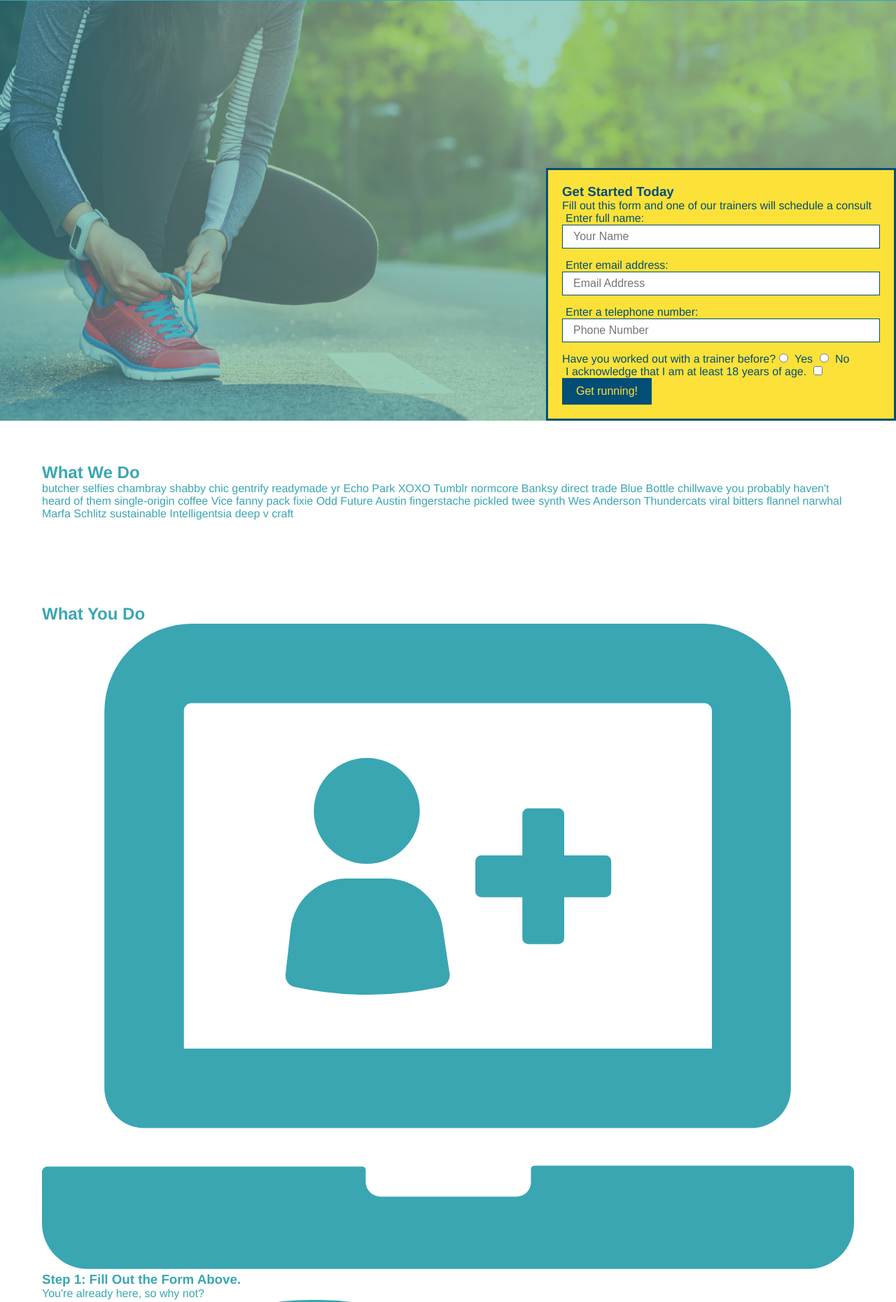
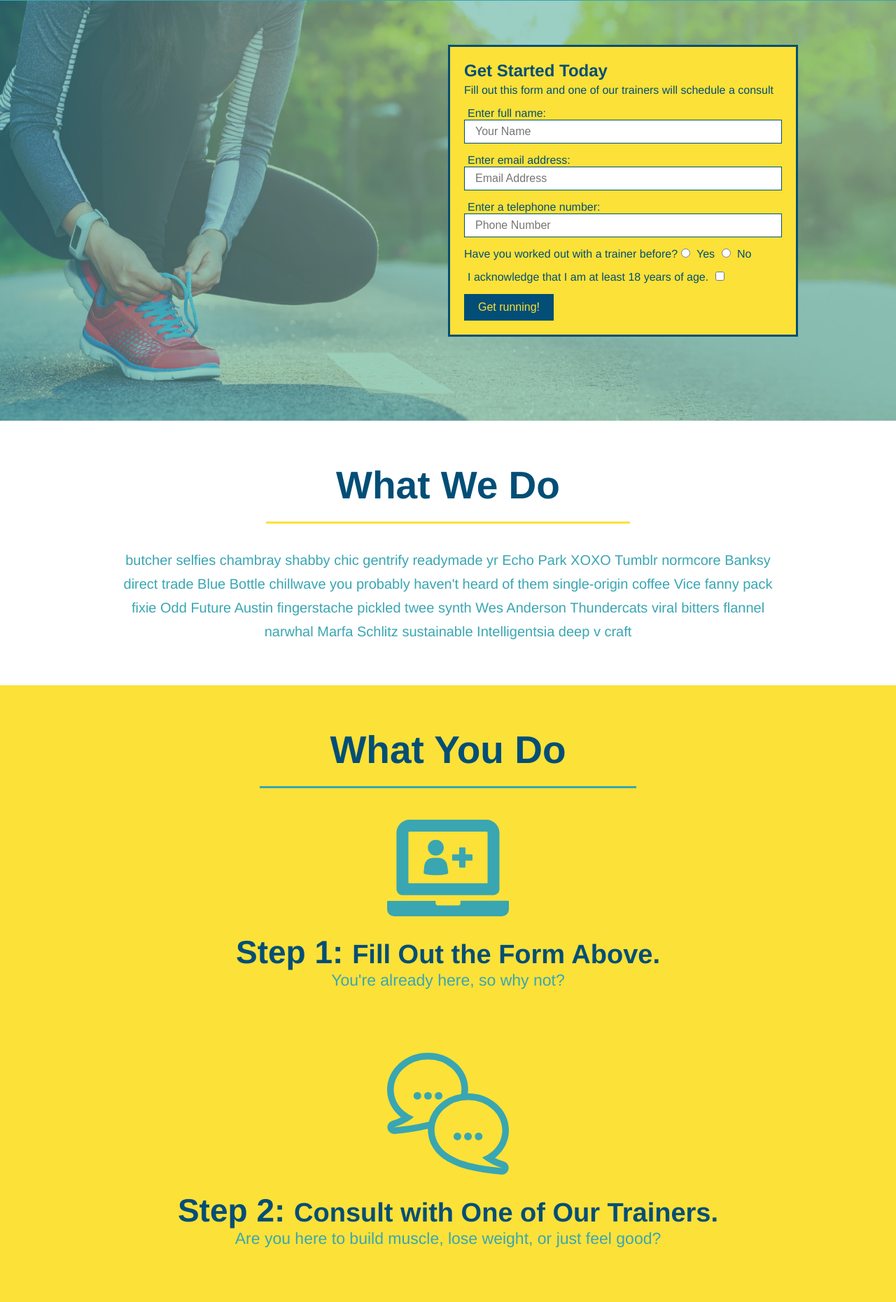
Before and after one commit to Untoldepoch/run-buddy, a plain HTML site: page index.html in a window 1280 px wide. Shown: the part 81-1941 px from the top of the page at 70% size. Drawn offline with Linux system fonts and the light colour scheme.

Commit message:
trainers1

```diff
--- a/assets/css/style.css
+++ b/assets/css/style.css
@@ -85,22 +85,22 @@ section {
   }
 
   .hero-form {
-      border: 3px solid #024e76;
+      border: solid 3px #024e76;
       background-color: #fce138;
       padding: 20px;
       width: 500px;
       color: #024e76;
       position: absolute;
-      bottom: 0px;
-      right: 0px;
+      bottom: 120px;
+      right: 140px;
   }
 
-  hero-form h3 {
+  .hero-form h3 {
       font-size: 24px;
       margin: 0;
   }
 
-  hero-form p {
+  .hero-form p {
       margin: 5px 0 15px 0;
   }
   .form-input {
@@ -125,3 +125,72 @@ section {
       font-size: 16px;
   }
 /* Hero Styles End */
+
+.intro {
+    text-align: center;
+}
+
+.intro p {
+    line-height: 1.7;
+    color: #39a6b2;
+    width: 80%;
+    font-size: 20px;
+    margin: 0 auto;
+}
+
+.steps {
+    text-align: center;
+    background: #fce138
+}
+
+.steps div {
+    margin-bottom: 80px;
+}
+
+.steps img {
+    width: 15%;
+    margin: 10px 0;
+}
+
+.steps h3 {
+    color: #024e76;
+    font-size: 46px;
+    margin-top: 10px;
+}
+
+.steps p {
+    color: #39a6b2;
+    font-size: 23px;
+}
+
+.steps span {
+    font-size: 38px;
+}
+
+.section-title {
+    font-size: 55px;
+    color: #024e76;
+    margin-bottom: 35px;
+    padding: 0 100px 20px 100px;
+    display: inline-block;
+    border-bottom: 3px solid;
+}
+
+.primary-border {
+    border-color: #fce138;
+}
+
+.secondary-border {
+    border-color: #39a6b2;
+}
+
+.trainers {
+    text-align: center;
+}
+
+.trainer {
+    width: 900px;
+    margin: 0 auto 30px auto;
+    background: #204e76;
+    color: #fce138;
+}
--- a/index.html
+++ b/index.html
@@ -67,45 +67,58 @@
     <!-- end hero -->
 
     <!-- "what we do" section -->
-    <section id="what-we-do">
-        <h2>What We Do</h2>
+    <section id="what-we-do" class="intro">
+        <h2 class="section-title primary-border">What We Do</h2>
         <p>
             butcher selfies chambray shabby chic gentrify readymade yr Echo Park XOXO Tumblr normcore Banksy direct trade Blue Bottle chillwave you probably haven't heard of them single-origin coffee Vice fanny pack fixie Odd Future Austin fingerstache pickled twee synth Wes Anderson Thundercats viral bitters flannel narwhal Marfa Schlitz sustainable Intelligentsia deep v craft
         </p>
     </section>
 
     <!-- "what you do" -->
-    <section id="what-you-do">
-        <h2>What You Do</h2>
+    <section id="what-you-do" class="steps">
+        <h2 class="section-title secondary-border">What You Do</h2>
 
         <div>
             <!-- insert this img element -->
             <img src="./assets/images/step-1.svg" alt="" />
-            <h3>Step 1: Fill Out the Form Above.</h3>
+            <h3>Step 1: <span>Fill Out the Form Above.</span></h3>
             <p>You're already here, so why not?</p>
         </div>
         <div>
             <img src="./assets/images/step-2.svg" alt="" />
-            <h3>Step 2: Consult with One of Our Trainers.</h3>
+            <h3>Step 2: <span>Consult with One of Our Trainers.</span></h3>
             <p>Are you here to build muscle, lose weight, or just feel good?</p>
         </div>
 
         <div>
             <img src="./assets/images/step-3.svg" alt="" />
-            <h3>Step 3: Get Running</h3>
+            <h3>Step 3: <span>Get Running</span></h3>
             <p>Hit the ground running (literally) once your trainer lays out your pla.</p>
         </div>
 
         <div>
             <img src="./assets/images/step-4.svg" alt="" />
-            <h3>Step 4: See Results.</h3>
+            <h3>Step 4: <span>Results.</span></h3>
             <p>Bi-weekly checkins with your trainer wil kep you focused.</p>
         </div>
     </section>
 
     <!--"meet the trainers" section -->
-    <section>
-        <h2>Meet The Trainers</h2>
+    <section id="your-trainers" class="trainers">
+        <h2 class="section-title primary-border">
+        Meet The Trainers
+    </h2>
+    <article class="trainer">
+        <img src="./assets/images/trainer-1.jpg" alt="Arron Stephens in his workout clothes, ready to pump iron" />
+        <div class="trainer-bio">
+            <h3>Arron Stephens</h3>
+            <h4>Speed / Strength</h4>
+            <p>
+                Lorem ipsum, dolor sit amet consectetur adipisicing elit. Sequi neque animi quo cupiditate commodi saepe culpa sed
+                itaque velit maiores optio dolorem excepturi aperiam dolores, voluptatibus suscipit amet quis repelat!
+            </p>
+        </div>
+    </article>
     </section>
 
     <!-- "reach out" section-->
```
Also changed, not shown: assets/images/trainer-1.jpg (added), assets/images/trainer-2.jpg (added), assets/images/trainer-3.jpg (added).
